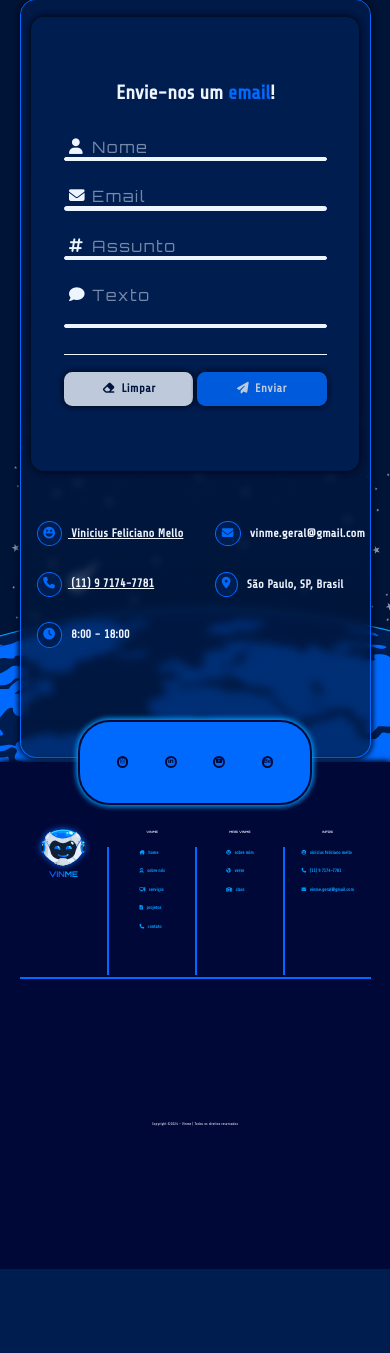
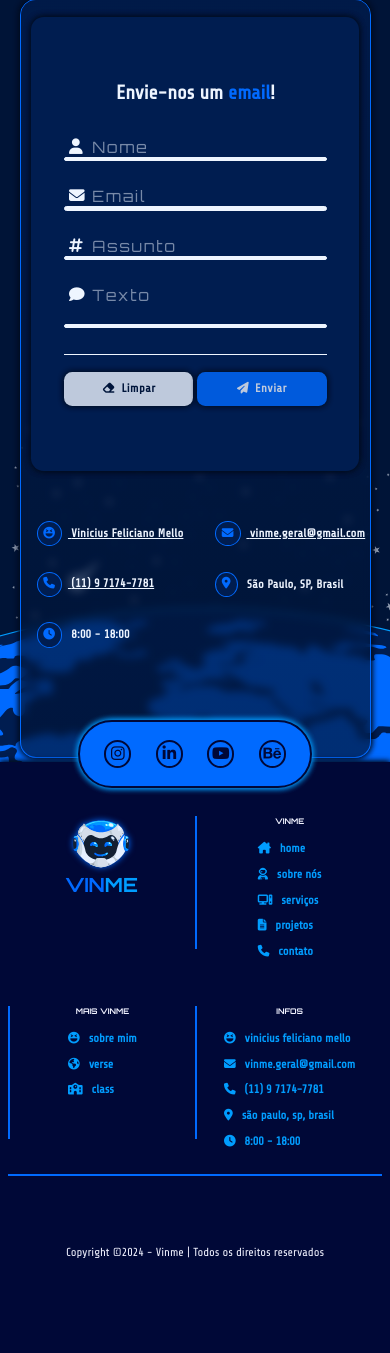
Before and after one commit to ViniciusFelicianoMello/Vinme, a Django app: page / in a window 390 px wide. Shown: the part 3298-4651 px from the top of the page. Before the commit the page ends 4567 px from the top, so only its background shows below. Run offline with Django 5.2, Linux system fonts and the light colour scheme; the visitor is signed in with stand-in values (Sample User, id 1).

Commit message:
refatoração header e footer, responsivo

```diff
--- a/setup/static/styles/css/footer.css
+++ b/setup/static/styles/css/footer.css
@@ -63,7 +63,7 @@
     border-bottom: 2px solid var(--cor-principal);
     padding-bottom: 2em;
     width: 100%;
-    height: 70%;
+    height: 80%;
 }
 
 .footer_logo {
@@ -115,6 +115,7 @@
     color: var(--cor-principal-2);
     font-size: 1.2vw;
     transition: .3s;
+    text-transform: lowercase;
 }
 .footer_link strong {
     margin-left: .5em;
@@ -125,7 +126,7 @@
 }
 /* FOOTER COPY */
 .footer_copyright {
-    height: 100%;
+    height: 20%;
     display: flex;
     align-items: center;
     justify-content: center;
@@ -136,3 +137,89 @@
     color: var(--cor-fixa-2);
     font-family: var(--fonte-2);
 }
+
+@media screen and (max-width:1024px) {
+    .footer {
+        height: 60vh;
+        padding: 0 2vw;
+    }
+
+    /* FOOTER SOCIAL */
+    .footer_social {
+        width: 60vw;
+        height: 10vh;
+        border-radius: 4em;
+    }
+
+    .footer_social ul {
+        font-size: 4vw;
+    }
+
+    .footer_social ul a {
+        height: 7vw;
+        width: 7vw;
+    }
+    /* FOOTER INFOS */
+    .footer_infos {
+        width: 100%;
+        height: 70%;
+    }
+
+    .footer_logo {
+        margin-top: 6vh;
+        width: 50%;
+        height: 35%;
+    }
+
+    .footer_logo img {
+        width: 30%;
+    }
+    .footer_title {
+        font-size: 4vw;
+    }
+    .footer_links {
+        margin-top: 6vh;
+        width: 50%;
+        height: 35%;
+    }
+    .footer_links_title {
+        font-size: 2vw;
+        margin-top: 0;
+    }
+
+    .footer_links ul {
+        gap: .8em;
+        margin-top: 1em;
+    }
+
+    .footer_link {
+        font-size: 2.5vw;
+    }
+    /* FOOTER COPY */
+    .footer_copyright {
+        height: 30%;
+    }
+
+    .footer_copyright span {
+        font-size: 3vw;
+        margin-top: -2em;
+    }
+}
+@media screen and (max-width:600px) {
+    .footer {
+        height: 70vh;
+    }
+
+    /* FOOTER SOCIAL */
+    .footer_social {
+        height: 8vh;
+    }
+    /* FOOTER INFOS */
+    .footer_title {
+        font-size: 5vw;
+    }
+
+    .footer_link {
+        font-size: 3vw;
+    }
+}
--- a/templates/vinme/partials/_footer.html
+++ b/templates/vinme/partials/_footer.html
@@ -2,18 +2,13 @@
 <footer class="footer viewport">
     <div class="footer_social">
         <ul>
-            <a href="https://instagram.com/viinifeliciano" target="_blank" rel="noopener noreferrer">
-                <i class="fa-brands fa-instagram"></i>
-            </a>
-            <a href="https://www.linkedin.com/in/vinicius-feliciano-mello" target="_blank" rel="noopener noreferrer">
-                <i class="fa-brands fa-linkedin-in"></i>
-            </a>
-            <a href="https://www.youtube.com/channel/UCPaMfm0d54sSeaX2RsCAB4A" target="_blank" rel="noopener noreferrer">
-                <i class="fa-brands fa-youtube"></i>
-            </a>
-            <a href="https://www.behance.net/" target="_blank" rel="noopener noreferrer">
-                <i class="fa-brands fa-behance"></i>
-            </a>
+            {% for link in social_links %}
+                <li>
+                    <a href="{{ link.url }}" target="_blank" rel="noopener noreferrer">
+                        <i class="{{ link.icon }}"></i>
+                    </a>
+                </li>
+            {% endfor %}
         </ul>
     </div>
     <div class="footer_infos">
@@ -26,32 +21,12 @@
         <div class="footer_links">
             <h2 class="footer_links_title">VINME</h2>
             <ul>
-                <!-- FOOTER ITEM -->
-                <a class="footer_link" href="{% url 'index' %}">
-                    <i class="fa-solid fa-house-chimney"></i>
-                    <strong>home</strong>
+            {% for link in vinme_links %}
+                <a class="footer_link" href="{% url link.url %}">
+                    <i class="{{ link.icon }}"></i>
+                    <strong>{{ link.name }}</strong>
                 </a>
-                <!-- FOOTER ITEM -->
-                <a class="footer_link" href="{% url 'about' %}">
-                    <i class="fa-solid fa-user-astronaut"></i>
-                    <strong>sobre nós</strong>
-                </a>
-                <!-- FOOTER ITEM -->
-                <a class="footer_link" href="{% url 'services' %}">
-                    <i class="fa-solid fa-computer"></i>
-                    <strong>serviços</strong>
-                </a>
-                <!-- FOOTER ITEM -->
-                <a class="footer_link" href="{% url 'projects' %}">
-                    <i class="fa-solid fa-file-lines"></i>
-                    <strong>projetos</strong>
-                </a>
-                <!-- FOOTER ITEM -->
-                <a class="footer_link" href="{% url 'contact' %}">
-                    <i class="fa-solid fa-phone"></i>
-                    <strong>contato</strong>
-                </a>
-            </ul>
+            {% endfor %}
         </div>
         <!-- FOOTER INFOS -->
         <div class="footer_links">
@@ -78,21 +53,13 @@
         <div class="footer_links">
             <h2 class="footer_links_title">INFOS</h2>
             <ul>
+                {% for info in contact_info %}
                 <!-- FOOTER ITEM -->
-                <a class="footer_link" href="https://portifolio-vinicius-mello.vercel.app/">
-                    <i class="fa-solid fa-face-laugh-squint"></i>
-                    <strong>vinicius feliciano mello</strong>
+                <a class="footer_link" href="{{ info.url }}">
+                    <i class="fa-solid {{ info.icon }}"></i>
+                    <strong>{{ info.text }}</strong>
                 </a>
-                <!-- FOOTER ITEM -->
-                <a class="footer_link" href="https://wa.me/message/66LU3HDFMEWVO1">
-                    <i class="fa-solid fa-phone"></i>
-                    <strong>(11) 9 7174-7781</strong>
-                </a>
-                <!-- FOOTER ITEM -->
-                <a class="footer_link" href="{% url 'contact' %}">
-                    <i class="fa-solid fa-envelope"></i>
-                    <strong>vinme.geral@gmail.com</strong>
-                </a>
+                {% endfor %}
             </ul>
         </div>
     </div>
--- a/templates/vinme/partials/_header.html
+++ b/templates/vinme/partials/_header.html
@@ -16,30 +16,12 @@
                 <!-- DROPDOWN LIST -->
                 <ul class="dropdown_list">
                     <!-- DROPDOWN ITEM -->
-                    <a class="dropdown_link" href="{% url 'index' %}">
-                        <i class="fa-solid fa-house-chimney"></i>
-                        <strong>home</strong>
+                    {% for link in vinme_links %}
+                    <a class="dropdown_link" href="{% url link.url %}">
+                        <i class="{{ link.icon }}"></i>
+                        <strong>{{ link.name }}</strong>
                     </a>
-                    <!-- DROPDOWN ITEM -->
-                    <a class="dropdown_link" href="{% url 'about' %}">
-                        <i class="fa-solid fa-user-astronaut"></i>
-                        <strong>sobre nós</strong>
-                    </a>
-                    <!-- DROPDOWN ITEM -->
-                    <a class="dropdown_link" href="{% url 'services' %}">
-                        <i class="fa-solid fa-computer"></i>
-                        <strong>serviços</strong>
-                    </a>
-                    <!-- DROPDOWN ITEM -->
-                    <a class="dropdown_link" href="{% url 'projects' %}">
-                        <i class="fa-solid fa-file-lines"></i>
-                        <strong>projetos</strong>
-                    </a>
-                    <!-- DROPDOWN ITEM -->
-                    <a class="dropdown_link" href="{% url 'contact' %}">
-                        <i class="fa-solid fa-phone"></i>
-                        <strong>contato</strong>
-                    </a>
+                    {% endfor %}
                 </ul>
             </li>
             <!-- ITEM DA LISTA -->
@@ -49,10 +31,12 @@
                 <!-- DROPDOWN LIST -->
                 <ul class="dropdown_list">
                     <!-- DROPDOWN ITEM -->
-                    <a class="dropdown_link" href="{% url 'index' %}">
-                        <i class="fa-solid fa-blog"></i>
-                        <strong>blog</strong>
+                    {% for link in blog_links %}
+                    <a class="dropdown_link" href="{% url link.url %}">
+                        <i class="{{ link.icon }}"></i>
+                        <strong>{{ link.name }}</strong>
                     </a>
+                    {% endfor %}
                 </ul>
             </li>
             <!-- ITEM DA LISTA -->
@@ -62,10 +46,12 @@
                 <!-- DROPDOWN LIST -->
                 <ul class="dropdown_list">
                     <!-- DROPDOWN ITEM -->
-                    <a class="dropdown_link" href="{% url 'index' %}">
-                        <i class="fa-solid fa-graduation-cap"></i>
-                        <strong>school</strong>
+                    {% for link in class_links %}
+                    <a class="dropdown_link" href="{% url link.url %}">
+                        <i class="{{ link.icon }}"></i>
+                        <strong>{{ link.name }}</strong>
                     </a>
+                    {% endfor %}
                 </ul>
             </li>
         </ul>
@@ -116,6 +102,8 @@
         </div>
     </div>
 </header>
+
+
 <!-- HEADER MENU -->
 <header class="header_menu">
     <input hidden="" class="check-icon" id="check-icon" name="check-icon" type="checkbox">
@@ -132,20 +120,31 @@
                 <div class="controls_config">
                     <input hidden="" type="checkbox" class="check_config" id="check_config_drop" name="check_config_drop">
                     <label for="check_config_drop" class="config_label">
+                        {% if user.is_authenticated %}
+                        <i class="fa-solid fa-gear controls_icon"></i>
+                        {% else %}
                         <i class="fa-solid fa-circle-user controls_icon"></i>
+                        {% endif %}
                     </label>
                     <!-- LISTA -->
                     <ul class="controls_menu">
+                        {% if user.is_authenticated %}
+                        <a href="{% url 'account_logout' %}">
+                            <i class="fa-solid fa-user-slash"></i>
+                            <strong>logout</strong>
+                        </a>
+                        {% else %}
                         <!-- ITEM -->
-                        <a href="#">
+                        <a href="{% url 'account_login' %}">
                             <i class="fa-solid fa-user"></i>
                             <strong>login</strong>
                         </a>
                         <!-- ITEM -->
-                        <a href="#">
+                        <a href="{% url 'account_signup' %}">
                             <i class="fa-solid fa-user-plus"></i>
                             <strong>cadastre-se</strong>
                         </a>
+                        {% endif %}
                     </ul>
                 </div>
             </li>
@@ -159,30 +158,12 @@
                 <!-- DROPDOWN -->
                 <ul class="menu_dropdown_lista">
                     <!-- DROPDOWN ITEM -->
-                    <a class="dropdown_link" href="{% url 'index' %}">
-                        <i class="fa-solid fa-house-chimney"></i>
-                        <strong>home</strong>
+                    {% for link in vinme_links %}
+                    <a class="dropdown_link" href="{% url link.url %}">
+                        <i class="{{ link.icon }}"></i>
+                        <strong>{{ link.name }}</strong>
                     </a>
-                    <!-- DROPDOWN ITEM -->
-                    <a class="dropdown_link" href="{% url 'about' %}">
-                        <i class="fa-solid fa-user-astronaut"></i>
-                        <strong>sobre nós</strong>
-                    </a>
-                    <!-- DROPDOWN ITEM -->
-                    <a class="dropdown_link" href="{% url 'services' %}">
-                        <i class="fa-solid fa-computer"></i>
-                        <strong>serviços</strong>
-                    </a>
-                    <!-- DROPDOWN ITEM -->
-                    <a class="dropdown_link" href="{% url 'projects' %}">
-                        <i class="fa-solid fa-file-lines"></i>
-                        <strong>projetos</strong>
-                    </a>
-                    <!-- DROPDOWN ITEM -->
-                    <a class="dropdown_link" href="{% url 'contact' %}">
-                        <i class="fa-solid fa-phone"></i>
-                        <strong>contato</strong>
-                    </a>
+                    {% endfor %}
                 </ul>
             </li>
             <!-- ITEM -->
@@ -195,10 +176,12 @@
                 <!-- DROPDOWN -->
                 <ul class="menu_dropdown_lista">
                     <!-- DROPDOWN ITEM -->
-                    <a class="dropdown_link" href="{% url 'index' %}">
-                        <i class="fa-solid fa-blog"></i>
-                        <strong>blog</strong>
+                    {% for link in blog_links %}
+                    <a class="dropdown_link" href="{% url link.url %}">
+                        <i class="{{ link.icon }}"></i>
+                        <strong>{{ link.name }}</strong>
                     </a>
+                    {% endfor %}
                 </ul>
             </li>
             <!-- ITEM -->
@@ -211,10 +194,12 @@
                 <!-- DROPDOWN -->
                 <ul class="menu_dropdown_lista">
                     <!-- DROPDOWN ITEM -->
-                    <a class="dropdown_link" href="{% url 'index' %}">
-                        <i class="fa-solid fa-graduation-cap"></i>
-                        <strong>school</strong>
+                    {% for link in class_links %}
+                    <a class="dropdown_link" href="{% url link.url %}">
+                        <i class="{{ link.icon }}"></i>
+                        <strong>{{ link.name }}</strong>
                     </a>
+                    {% endfor %}
                 </ul>
             </li>
         </ul>
--- a/templates/vinme/thankspage.html
+++ b/templates/vinme/thankspage.html
@@ -14,6 +14,7 @@
     <link rel="stylesheet" href="https://cdnjs.cloudflare.com/ajax/libs/font-awesome/6.5.2/css/all.min.css" integrity="sha512-SnH5WK+bZxgPHs44uWIX+LLJAJ9/2PkPKZ5QiAj6Ta86w+fsb2TkcmfRyVX3pBnMFcV7oQPJkl9QevSCWr3W6A==" crossorigin="anonymous" referrerpolicy="no-referrer" />
 </head>
 <body>
+    {% include 'accounts/partials/_headerAcc.html' %}
     {% block content %}
     <section class=" container thankspage galaxy">
         <div class="thanks_box">
--- a/vinme/views.py
+++ b/vinme/views.py
@@ -3,10 +3,23 @@ from vinme.forms import contactForm
 from django.core.mail import send_mail
 
 def pages():
-    # header
-    navigation = [
+    # header | footer
+    vinme_links = [
+        {'url': 'index', 'icon': 'fa-solid fa-house-chimney', 'name': 'home'},
+        {'url': 'about', 'icon': 'fa-solid fa-user-astronaut', 'name': 'sobre nós'},
+        {'url': 'services', 'icon': 'fa-solid fa-computer', 'name': 'serviços'},
+        {'url': 'projects', 'icon': 'fa-solid fa-file-lines', 'name': 'projetos'},
+        {'url': 'contact', 'icon': 'fa-solid fa-phone', 'name': 'contato'},
+    ]
 
+    blog_links = [
+        {'url': 'index', 'icon': 'fa-solid fa-blog', 'name': 'blog'},
     ]
+
+    class_links = [
+        {'url': 'index', 'icon': 'fa-solid fa-graduation-cap', 'name': 'school'},
+    ]
+
     # banner
     social_links = [
         {'url': 'https://instagram.com/viinifeliciano', 'icon': 'fa-brands fa-instagram'},
@@ -83,7 +96,8 @@ def pages():
         },
         {
             'icon': 'fa-envelope',
-            'text': 'vinme.geral@gmail.com'
+            'text': 'vinme.geral@gmail.com',
+            'url':  'contact'
         },
         {
             'icon': 'fa-phone',
@@ -101,7 +115,9 @@ def pages():
     ]
 
     context = {
-        'navigation': navigation,
+        'vinme_links': vinme_links,
+        'blog_links': blog_links,
+        'class_links': class_links,
         'social_links': social_links,
         'info_boxes': info_boxes,
         'services': services,
```
